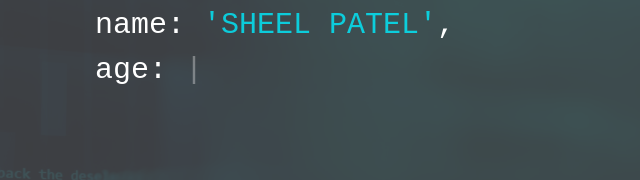
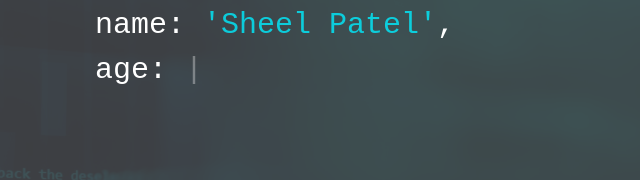
Before and after one commit to Sheel2003/typing-resume, a plain HTML site: page index.html in a window 1280 px wide. Shown: the part 196-376 px from the top of the page, 561-1201 px from the left. Drawn offline with nearby package versions, Linux system fonts and the light colour scheme.

Commit message:
Update index.html

```diff
--- a/index.html
+++ b/index.html
@@ -22,7 +22,7 @@
 
 
                <span class="var-highlight">let</span> MyProfile = {
-                   name: <span class="string-highlight">'SHEEL PATEL'</span>,
+                   name: <span class="string-highlight">'Sheel Patel'</span>,
                    age: <span class="string-highlight">'22'</span>,
                    title: <span class="string-highlight">'Software Engineer'</span>,
                    location: <span class="string-highlight">'New Haven CT'</span>,
```
